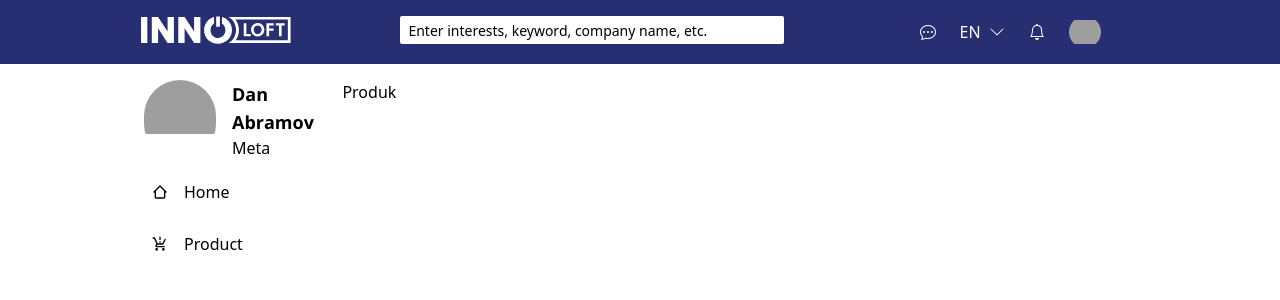
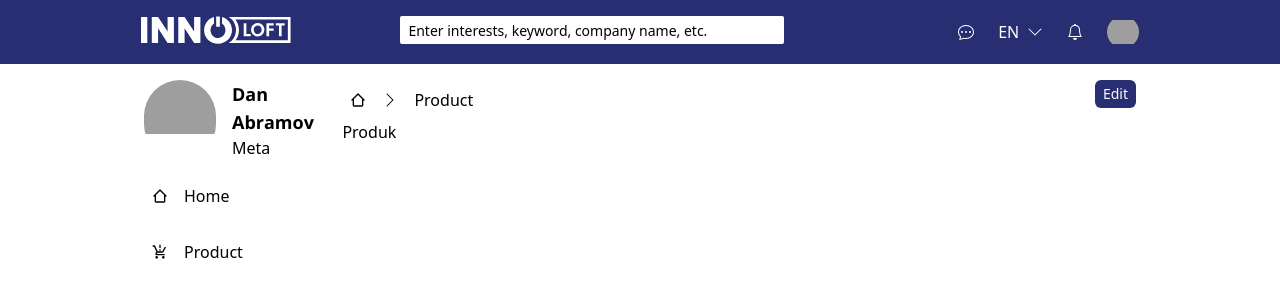
Before and after one commit to theosakram/innoloft-technical, a Next.js app: page /product in a window 1280 px wide. Shown: the top 300 px of the page. Built offline with nearby package versions, Linux system fonts and the light colour scheme; grey boxes are pictures that could not be loaded.

Commit message:
impl breadcrumb

```diff
--- a/src/app/page.tsx
+++ b/src/app/page.tsx
@@ -1,6 +1,10 @@
+import { Breadcrumbs } from '@/uikit/components/Breadcrumbs';
+
 export default function Home() {
   return (
-    <main>
+    <main className="bg-slate-500 p-2">
+      <Breadcrumbs />
+
       <h1>Home</h1>
     </main>
   );
--- /dev/null
+++ b/src/app/product/edit/layout.tsx
@@ -0,0 +1,5 @@
+const EditProductLayout = () => {
+  return <h1>Hehe</h1>;
+};
+
+export default EditProductLayout;
--- a/src/app/product/page.tsx
+++ b/src/app/product/page.tsx
@@ -1,5 +1,22 @@
+import Link from 'next/link';
+import { Breadcrumbs } from '@/uikit/components/Breadcrumbs';
+
 const ProductPage = () => {
-  return <h1>Produk</h1>;
+  return (
+    <main>
+      <div className="flex">
+        <Breadcrumbs />
+        <div className="flex-grow" />
+        <Link href="/product/edit" passHref>
+          <button className="h-7 rounded-md bg-brand-blue px-2 text-sm text-white">
+            Edit
+          </button>
+        </Link>
+      </div>
+
+      <h1>Produk</h1>
+    </main>
+  );
 };
 
 export default ProductPage;
--- /dev/null
+++ b/src/shared/generateBreadcrumbPath.tsx
@@ -0,0 +1,26 @@
+export type BreadcrumbPathCreatorReturn = {
+  label: string;
+  href: string;
+};
+
+export const generateBreadcrumbPath = (
+  pathname: string,
+): Array<BreadcrumbPathCreatorReturn> => {
+  if (pathname === '/') {
+    return [];
+  }
+
+  const hrefArr = [];
+  const resultArr = [];
+  const splitted = pathname.split('/').filter((item) => item);
+
+  for (let i = 0; i < splitted.length; i++) {
+    hrefArr.push(splitted[i]);
+
+    const href = i > 0 ? `/${hrefArr.join('/')}` : `/${splitted[i]}`;
+
+    resultArr.push({ label: splitted[i], href });
+  }
+
+  return resultArr;
+};
--- /dev/null
+++ b/src/uikit/components/Breadcrumbs.tsx
@@ -0,0 +1,44 @@
+'use client';
+
+import { useMemo } from 'react';
+import { BiHomeAlt2 } from 'react-icons/bi';
+import { BsChevronRight } from 'react-icons/bs';
+import Link from 'next/link';
+import { usePathname } from 'next/navigation';
+import { generateBreadcrumbPath } from '@/shared/generateBreadcrumbPath';
+
+export const Breadcrumbs = () => {
+  const pathname = usePathname();
+
+  const breadcrumPath = useMemo(() => {
+    return generateBreadcrumbPath(pathname);
+  }, [pathname]);
+
+  return (
+    <nav className="flex" aria-label="Breadcrumb">
+      <ol className="flex items-center">
+        <li>
+          <div className="flex items-center justify-center gap-2 p-2">
+            <BiHomeAlt2 />
+            <Link href="/" className="hover:text-slate-300">
+              <span>{breadcrumPath.length ? '' : 'Home'}</span>
+            </Link>
+            {!!breadcrumPath.length && <BsChevronRight />}
+          </div>
+        </li>
+        {breadcrumPath.map((path, i) => (
+          <li key={i}>
+            <div className="flex items-center justify-center gap-2 p-2">
+              <Link href={path.href} className="hover:text-slate-300">
+                <span className="capitalize">{path.label}</span>
+              </Link>
+              {breadcrumPath.length > 1 && i !== breadcrumPath.length - 1 && (
+                <BsChevronRight />
+              )}
+            </div>
+          </li>
+        ))}
+      </ol>
+    </nav>
+  );
+};
--- a/src/uikit/components/Header.tsx
+++ b/src/uikit/components/Header.tsx
@@ -21,14 +21,14 @@ export const Header = (props: HeaderProps) => {
           placeholder="Enter interests, keyword, company name, etc."
         />
 
-        <div className="flex items-center gap-6 self-stretch text-white">
+        <div className="flex items-center justify-end gap-6 text-white">
           <BsChatDots />
           <div className="flex items-center gap-2">
             <label htmlFor="cars">EN</label>
             <BsChevronDown />
           </div>
           <BsBell />
-          <div className="items-center flex h-8 w-8 gap-2 overflow-hidden rounded-full">
+          <div className="flex h-8 w-8 items-center gap-2 overflow-hidden rounded-full">
             <Image
               alt="header-profile"
               src={props.src}
--- a/src/uikit/components/Sidebar.tsx
+++ b/src/uikit/components/Sidebar.tsx
@@ -18,7 +18,7 @@ export type SidebarProps = {
 
 export const Sidebar = (props: SidebarProps) => {
   return (
-    <aside className="flex flex-col gap-3">
+    <aside className="flex flex-col gap-4">
       {props.withProfile && <Profile {...props.withProfile} />}
 
       {props.menu.map((item, i) => (
```
